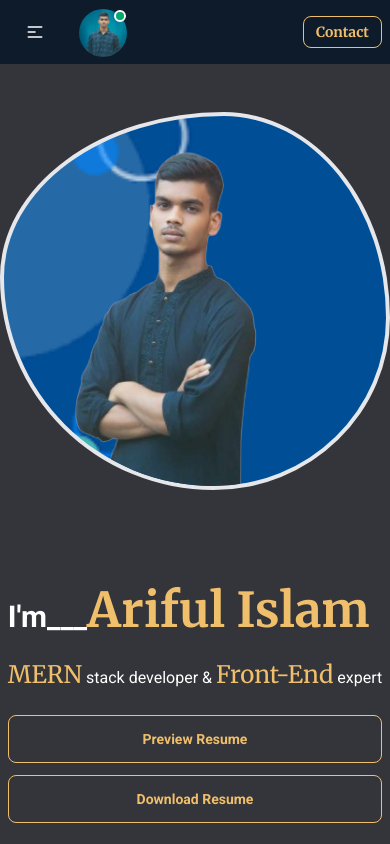
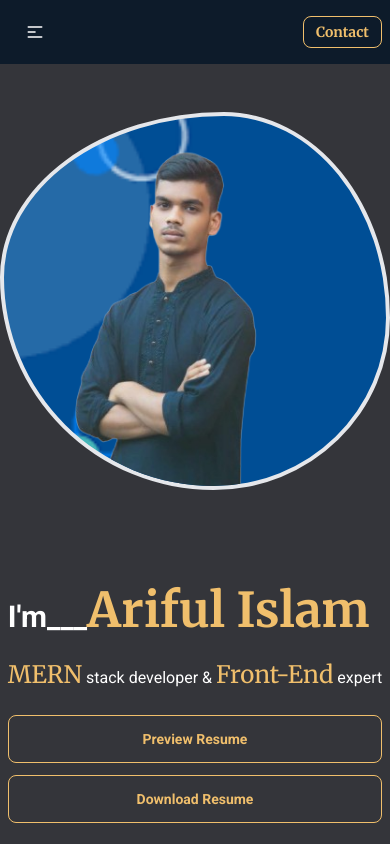
Before and after one commit to Arif-Islam21/developerPortfolio, a React (Vite) app: page / in a window 390 px wide. Shown: the top 844 px of the page. Built offline with nearby package versions, Linux system fonts and the light colour scheme.

Commit message:
avater removed on mobile phone

```diff
--- a/src/Pages/Home/Navbar/Navbar.jsx
+++ b/src/Pages/Home/Navbar/Navbar.jsx
@@ -28,22 +28,6 @@ const Navbar = () => {
   );
 
   return (
-    // <div className="navbar flex justify-between py-4 items-center bg-base-100">
-    //   <div
-
-    //     className="ring-lime-200 lg:ml-16  ring-offset-base-100 w-14 rounded-full ring ring-offset-2"
-    //   >
-    //     <img src={img} />
-    //   </div>
-    //   <div
-
-    //     className="flex-none  lg:pr-12"
-    //   >
-    //     <ul className="menu hidden lg:flex menu-horizontal px-1">
-
-    //     </ul>
-    //   </div>
-    // </div>
     // responsive navbr
     <div className="navbar bg-base-100">
       <div className="navbar-start">
@@ -71,7 +55,7 @@ const Navbar = () => {
             {links}
           </ul>
         </div>
-        <a className="btn btn-ghost text-xl">
+        <a className="btn hidden md:flex btn-ghost text-xl">
           <div className="avatar online">
             <div className="w-12 rounded-full">
               <img src={img2} />
```
